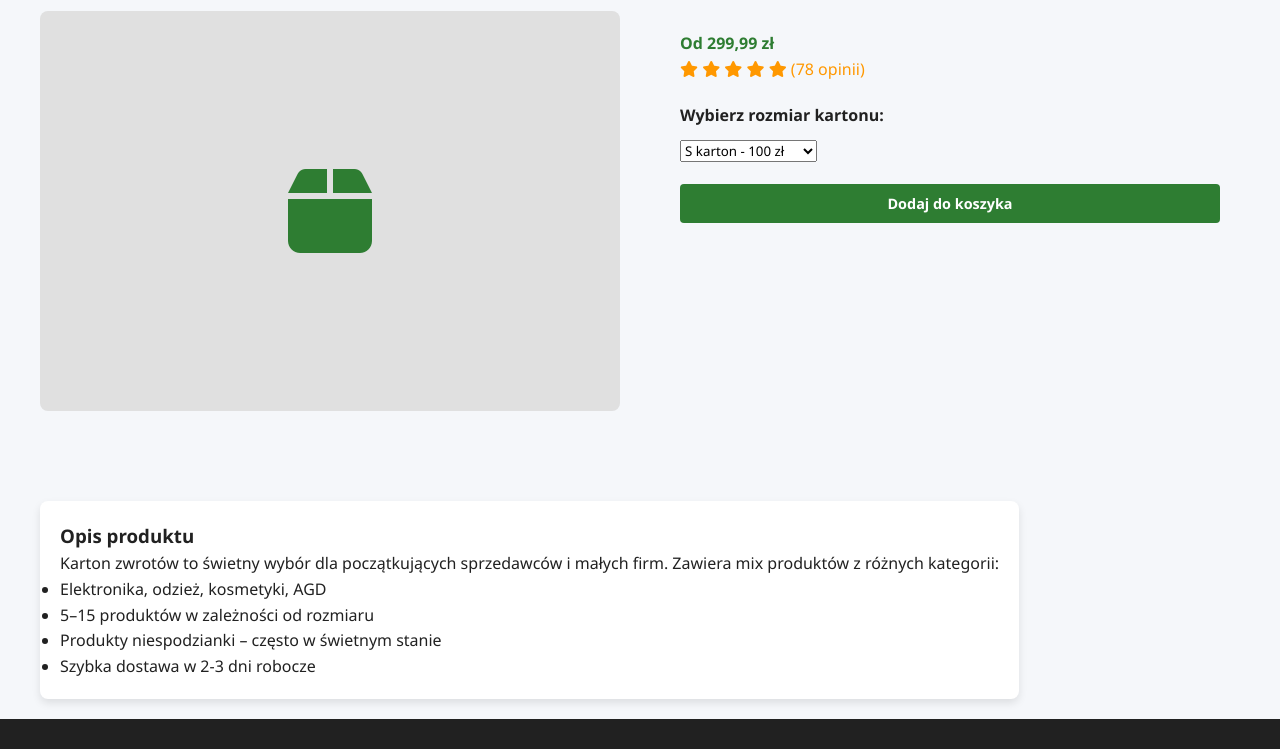
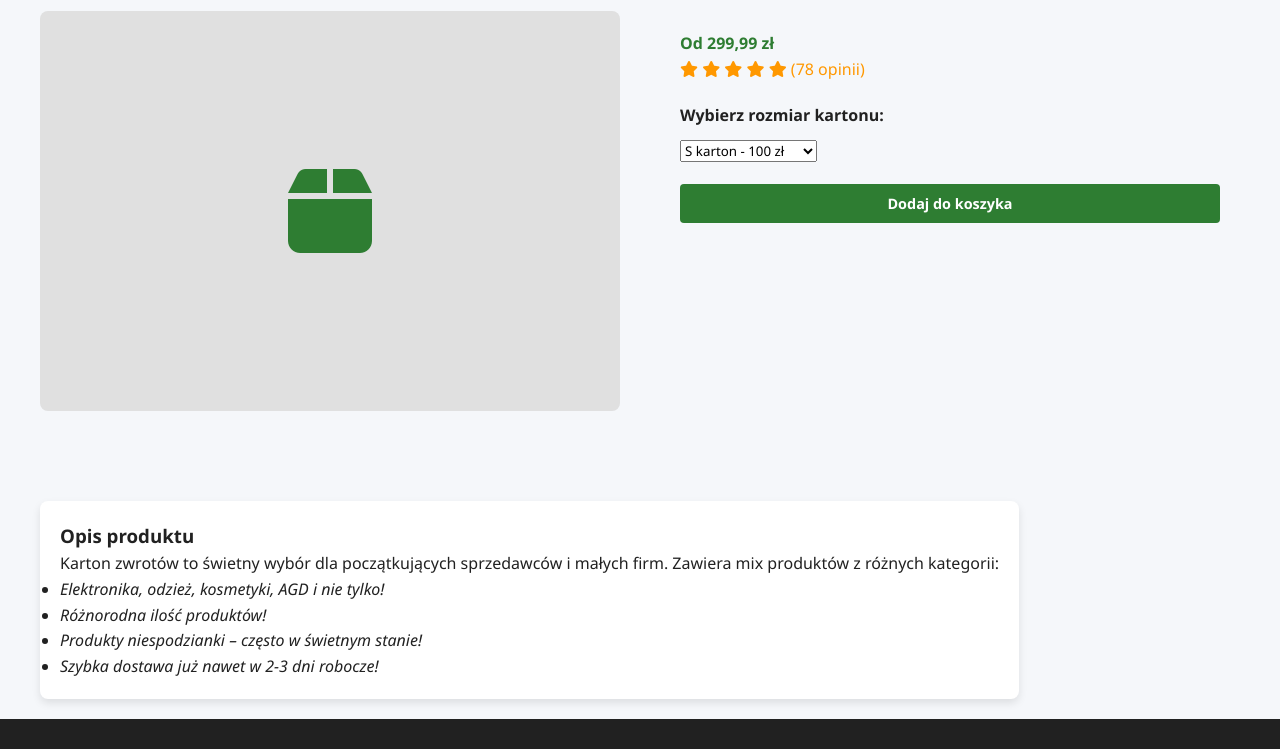
Before and after one commit to iluxiii/web2, a website: page public/karton.html in a window 1280 px wide. Shown: the part 203-952 px from the top of the page. Drawn offline with Linux system fonts and the light colour scheme.

Commit message:
Update karton.html

```diff
--- a/public/karton.html
+++ b/public/karton.html
@@ -7,6 +7,9 @@
   <link rel="stylesheet" href="https://cdnjs.cloudflare.com/ajax/libs/font-awesome/6.4.0/css/all.min.css">
   <link rel="stylesheet" href="styles.css">
   <style>
+    li {
+    font-style: italic;
+    }
     .product-detail {
       display: flex;
       flex-wrap: wrap;
@@ -97,10 +100,10 @@
           <h3>Opis produktu</h3>
           <p>Karton zwrotów to świetny wybór dla początkujących sprzedawców i małych firm. Zawiera mix produktów z różnych kategorii:</p>
           <ul>
-            <li>Elektronika, odzież, kosmetyki, AGD</li>
-            <li>5–15 produktów w zależności od rozmiaru</li>
-            <li>Produkty niespodzianki – często w świetnym stanie</li>
-            <li>Szybka dostawa w 2-3 dni robocze</li>
+            <li>Elektronika, odzież, kosmetyki, AGD i nie tylko!</li>
+            <li>Różnorodna ilość produktów!</li>
+            <li>Produkty niespodzianki – często w świetnym stanie!</li>
+            <li>Szybka dostawa już nawet w 2-3 dni robocze!</li>
           </ul>
         </div>
       </div>
```
